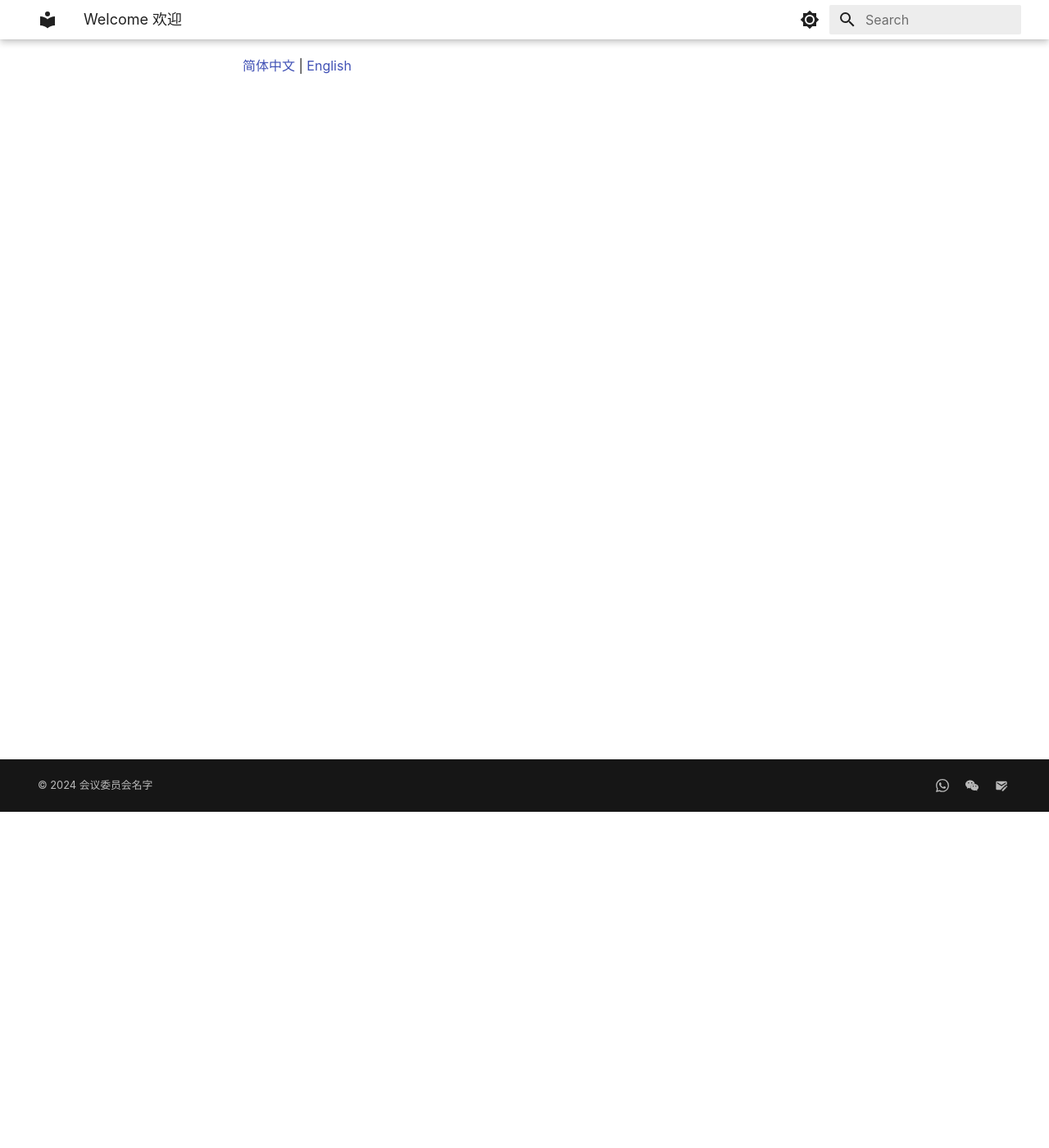
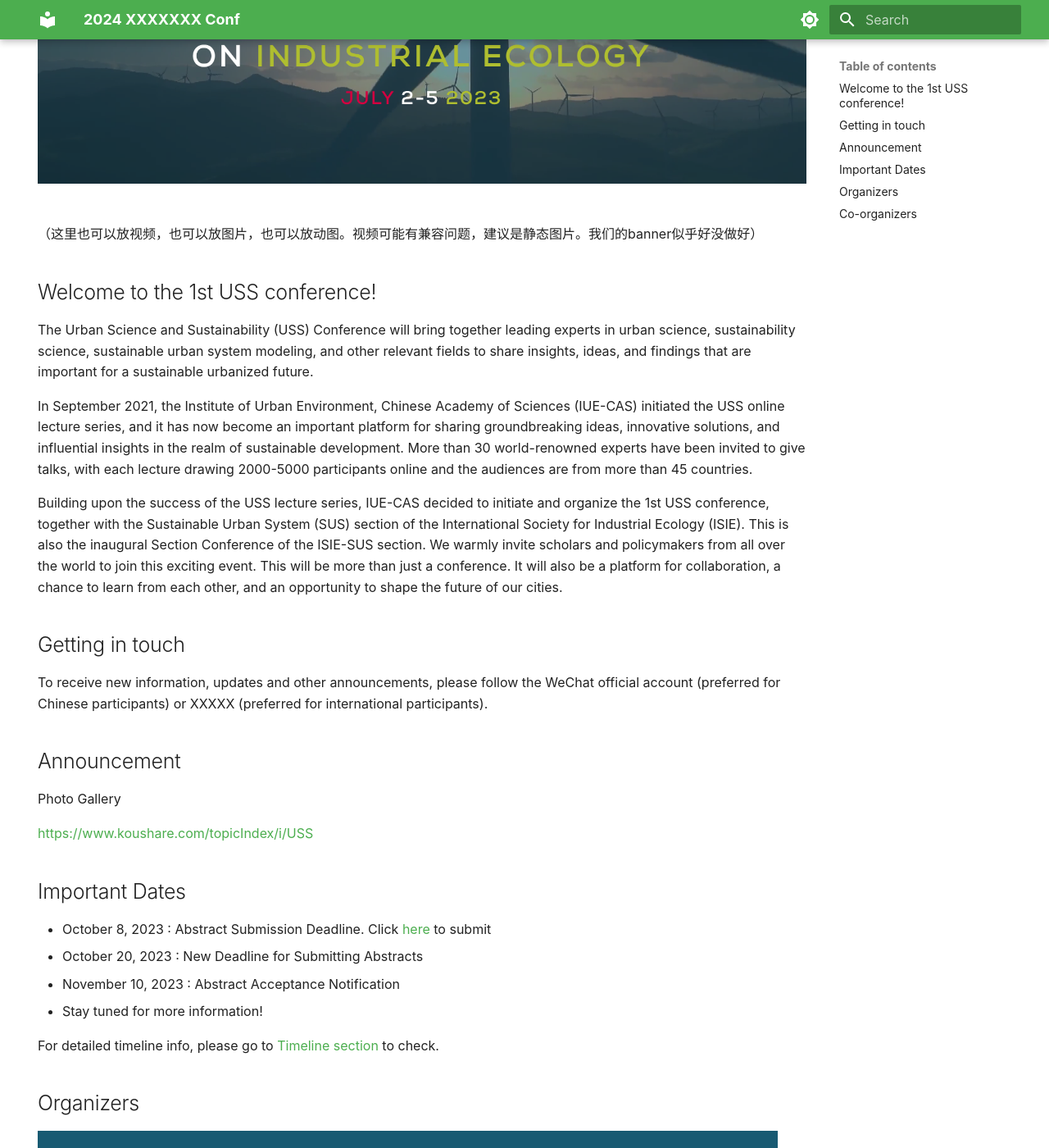
Before and after one commit to Admittedly-Goat/isiesem2024.net.github.io, an MkDocs documentation site: the page built from docs/index.md, in a window 1280 px wide and 1400 px high, scrolled down 410 px. Shown: the whole window at 82% size. Built offline with MkDocs 1.6.1 and Material for MkDocs 9.7.7, drawn with Linux system fonts in a browser that asks for light colours; plug-ins that fetch from the network failed and are left out; some of the changed text lies outside the part shown.

Commit message:
refra according to ISIE 2023 Leiden website & USS website

```diff
--- /dev/null
+++ b/docs/Venue and Travel/index.md
@@ -0,0 +1,7 @@
+# blabla this is title
+
+On behalf of the Organizing Committee at Peking University and the ISIE-SEM board, it is our great pleasure to invite you to attend the Joint Socio-Economic Metabolism (SEM) Section Conference and the Asia-Pacific (AP) Conference of the International Society for Industrial Ecology (ISIE), to be held 24-27 August 2024 in Beijing, China.
+
+The conference will focus on topics related to both methodological development and sustainability implications of industrial ecology and socio-economic metabolism research, including but not limited to resource efficiency, circular economy, resource security, food systems, built environment, urban metabolism, waste management, climate change mitigation, global value chains, embodied environmental impacts, stock-flow-service nexus, and renewable energy and low-carbon transition. We look forward to welcoming as many of you as possible from the ISIE, ISIE-SEM, and ISIE-AP families. We also aim to bring together researchers from related fields such as geography, urban planning, climate change, and environmental system engineering and practitioners from industry and policy arena.
+
+Please reserve the dates for now and stay tuned for more updates regarding conference details. The conference website for abstract submission will be ready soon, but we already look forward to receiving suggestions for conferences and special session proposals if you have.
--- a/docs/index.md
+++ b/docs/index.md
@@ -1,15 +1,45 @@
-# Welcome 欢迎
+---
+hide:
+  - navigation
+---
 
-Thank you for your interest in 2024 XXXXXXX Conf.
+# ![1706198871210](image/index/1706198871210.png)
 
-Please select the corresponding language by clicking the link below:
+（这里也可以放视频，也可以放图片，也可以放动图。视频可能有兼容问题，建议是静态图片。我们的banner似乎好没做好）
 
-[English](./English/index.md) | [简体中文](./简体中文/index.md)
+## Welcome to the 1st USS conference!
 
-<br>
+The Urban Science and Sustainability (USS) Conference will bring together leading experts in urban science, sustainability science, sustainable urban system modeling, and other relevant fields to share insights, ideas, and findings that are important for a sustainable urbanized future.
 
-感谢您对 2024 XXXXXXX 会议的关注。
+In September 2021, the Institute of Urban Environment, Chinese Academy of Sciences (IUE-CAS) initiated the USS online lecture series, and it has now become an important platform for sharing groundbreaking ideas, innovative solutions, and influential insights in the realm of sustainable development. More than 30 world-renowned experts have been invited to give talks, with each lecture drawing 2000-5000 participants online and the audiences are from more than 45 countries.
 
-请点击下方链接选择对应的语言：
+Building upon the success of the USS lecture series, IUE-CAS decided to initiate and organize the 1st USS conference, together with the Sustainable Urban System (SUS) section of the International Society for Industrial Ecology (ISIE). This is also the inaugural Section Conference of the ISIE-SUS section. We warmly invite scholars and policymakers from all over the world to join this exciting event. This will be more than just a conference. It will also be a platform for collaboration, a chance to learn from each other, and an opportunity to shape the future of our cities.
 
-[简体中文](./简体中文/index.md) | [English](./English/index.md)
+## Getting in touch
+
+To receive new information, updates and other announcements, please follow the WeChat official account (preferred for Chinese participants) or XXXXX (preferred for international participants).
+
+## Announcement
+
+Photo Gallery
+
+[https://www.koushare.com/topicIndex/i/USS](https://www.koushare.com/topicIndex/i/USS)
+
+## Important Dates
+
+- October 8, 2023 : Abstract Submission Deadline. Click [here](https://example.com) to submit
+- October 20, 2023 : New Deadline for Submitting Abstracts
+- November 10, 2023 : Abstract Acceptance Notification
+- Stay tuned for more information!
+
+For detailed timeline info, please go to [Timeline section](https://example.com) to check.
+
+## Organizers
+
+![1706199710255](image/index/1706199710255.png)
+
+## Co-organizers
+
+（到时候会处理真实的logo图片显示问题）
+
+![1706199823052](image/index/1706199823052.png)
--- a/mkdocs.yml
+++ b/mkdocs.yml
@@ -7,8 +7,8 @@
     # palette toggle for light mode
     - media: "(prefers-color-scheme: light)"
       scheme: default
-      primary: white
-      accent: indigo
+      primary: green
+      accent: green
       toggle:
         icon: material/brightness-7
         name: Switch to dark mode
@@ -59,9 +59,17 @@
 
 # customizing navbar and sequence of documents
 nav:
-  - English:
-      - English/index.md
-  - 简体中文:
-      - 简体中文/index.md
-      - 简体中文/摘要投递（进行中）.md
-      - 简体中文/排列测试 第三个文档.md
+  - Home: index.md
+  - About:
+    - About/index.md
+    - About/排列测试 第三个文档.md
+  - Porgram:
+    - Program/index.md
+  - Timeline:
+    - Timeline/摘要投递（进行中）.md
+  - Venue and Travel:
+    - Venue and Travel/index.md
+  - Contact:
+    - Contact/摘要投递（进行中）.md
+  - FAQs:
+    - FAQs/摘要投递（进行中）.md
```
Also changed, not shown: docs/Contact/摘要投递（进行中）.md (added, +7 -0 lines), docs/FAQs/摘要投递（进行中）.md (added, +7 -0 lines), docs/Timeline/摘要投递（进行中）.md (added, +7 -0 lines), docs/.pages (deleted), docs/About/index.md (renamed from docs/简体中文/index.md), docs/About/排列测试 第三个文档.md (renamed from docs/简体中文/排列测试 第三个文档.md), docs/About/摘要投递（进行中）.md (renamed from docs/简体中文/摘要投递（进行中）.md), docs/Program/index.md (renamed from docs/English/index.md), docs/image/index/1706198871210.png (added), docs/image/index/1706199710255.png (added), docs/image/index/1706199727995.png (added), docs/image/index/1706199732825.png (added), docs/image/index/1706199737663.png (added), docs/image/index/1706199742748.png (added), 2 more files.
